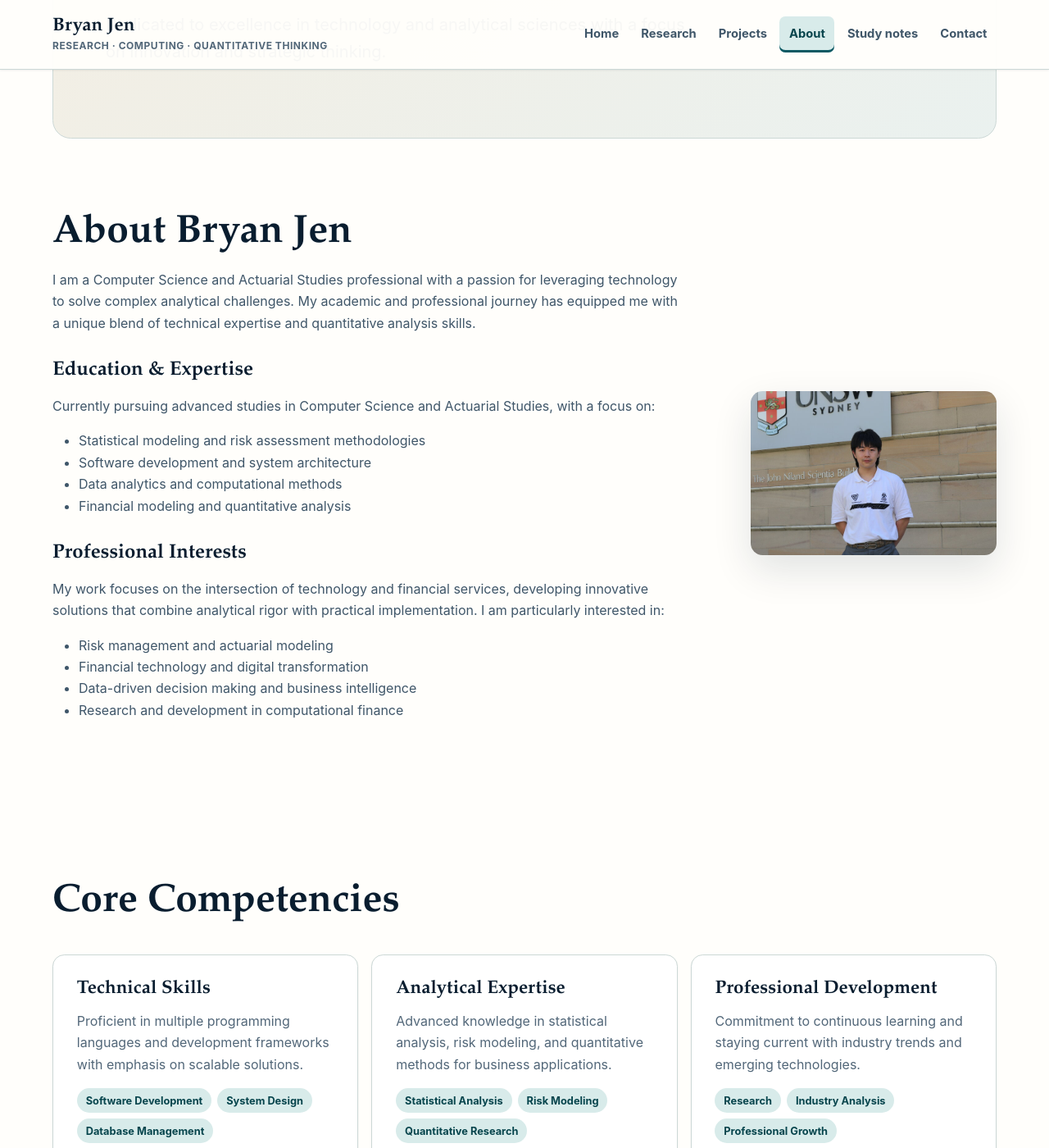
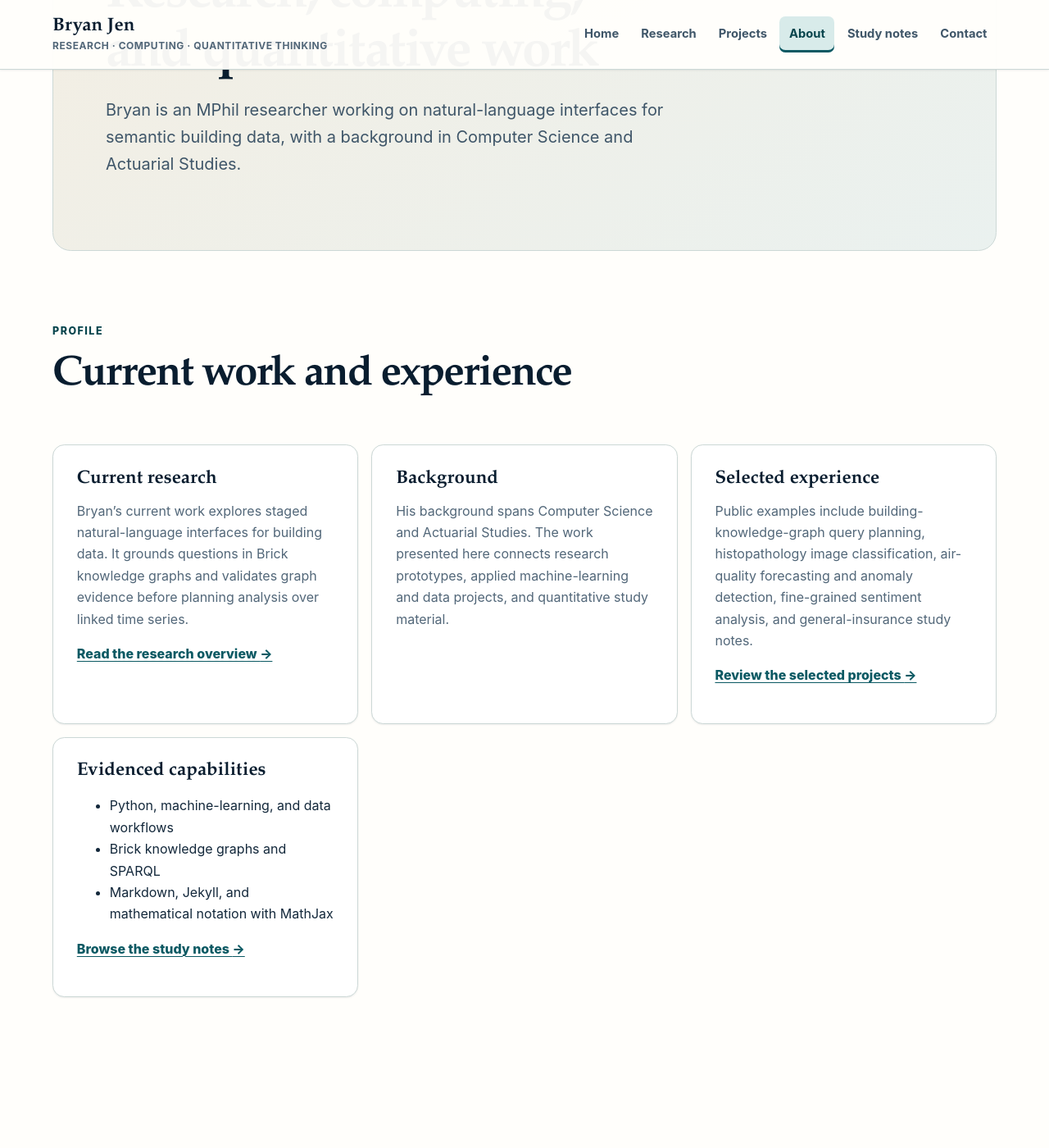
Before and after one commit to bryan890115/bryan890115.github.io, a Jekyll site: the page built from pages/about.html, in a window 1280 px wide and 1400 px high, scrolled down 312 px. Shown: the whole window at 82% size. Built offline with Jekyll 4.4.1, drawn with Linux system fonts in a browser that asks for light colours; some of the changed text lies outside the part shown.

Commit message:
Complete About, contact, and study-note integration

```diff
--- a/pages/about.html
+++ b/pages/about.html
@@ -1,78 +1,58 @@
 ---
 layout: default
 title: About
-description: Background information about Bryan Jen's work in Computer Science and Actuarial Studies.
+description: Bryan Jen's research focus, Computer Science and Actuarial Studies background, and evidence-backed technical work.
 nav_key: about
 ---
 
-        <section class="hero">
-            <div class="hero-content">
-                <h1 class="hero-title">Professional Background</h1>
-                <p class="hero-subtitle">Dedicated to excellence in technology and analytical sciences with a focus on innovation and strategic thinking.</p>
-            </div>
-        </section>
+<section class="hero" aria-labelledby="about-title">
+  <div class="hero-content">
+    <p class="eyebrow">About</p>
+    <h1 class="hero-title" id="about-title">Research, computing, and quantitative work</h1>
+    <p class="hero-subtitle">
+      Bryan is an MPhil researcher working on natural-language interfaces for semantic building data, with a background in Computer Science and Actuarial Studies.
+    </p>
+  </div>
+</section>
 
-        <section class="about-preview">
-            <div class="about-content">
-                <div class="about-text">
-                    <h2>About Bryan Jen</h2>
-                    <p>I am a Computer Science and Actuarial Studies professional with a passion for leveraging technology to solve complex analytical challenges. My academic and professional journey has equipped me with a unique blend of technical expertise and quantitative analysis skills.</p>
+<section class="cards-showcase" aria-labelledby="about-overview-title">
+  <div class="section-heading section-heading--compact">
+    <p class="eyebrow">Profile</p>
+    <h2 id="about-overview-title">Current work and experience</h2>
+  </div>
 
-                    <h3 style="margin-top: 2rem; margin-bottom: 1rem; font-size: 1.5rem; font-weight: 600;">Education & Expertise</h3>
-                    <p>Currently pursuing advanced studies in Computer Science and Actuarial Studies, with a focus on:</p>
-                    <ul style="margin: 1rem 0; padding-left: 2rem; color: #475569;">
-                        <li>Statistical modeling and risk assessment methodologies</li>
-                        <li>Software development and system architecture</li>
-                        <li>Data analytics and computational methods</li>
-                        <li>Financial modeling and quantitative analysis</li>
-                    </ul>
+  <div class="cards-grid">
+    <article class="card-item">
+      <h3>Current research</h3>
+      <p>
+        Bryan’s current work explores staged natural-language interfaces for building data. It grounds questions in Brick knowledge graphs and validates graph evidence before planning analysis over linked time series.
+      </p>
+      <p><a class="card-link" href="{{ '/pages/research.html' | relative_url }}">Read the research overview <span aria-hidden="true">→</span></a></p>
+    </article>
 
-                    <h3 style="margin-top: 2rem; margin-bottom: 1rem; font-size: 1.5rem; font-weight: 600;">Professional Interests</h3>
-                    <p>My work focuses on the intersection of technology and financial services, developing innovative solutions that combine analytical rigor with practical implementation. I am particularly interested in:</p>
-                    <ul style="margin: 1rem 0; padding-left: 2rem; color: #475569;">
-                        <li>Risk management and actuarial modeling</li>
-                        <li>Financial technology and digital transformation</li>
-                        <li>Data-driven decision making and business intelligence</li>
-                        <li>Research and development in computational finance</li>
-                    </ul>
-                </div>
-                <div class="about-image">
-                    <img src="{{ '/assets/images/profile-professional.jpg' | relative_url }}" alt="Bryan Jen Professional Profile" class="profile-pic">
-                </div>
-            </div>
-        </section>
+    <article class="card-item">
+      <h3>Background</h3>
+      <p>
+        His background spans Computer Science and Actuarial Studies. The work presented here connects research prototypes, applied machine-learning and data projects, and quantitative study material.
+      </p>
+    </article>
 
-        <section class="cards-showcase">
-            <h2>Core Competencies</h2>
-            <div class="cards-grid">
-                <div class="card-item">
-                    <h3>Technical Skills</h3>
-                    <p>Proficient in multiple programming languages and development frameworks with emphasis on scalable solutions.</p>
-                    <div class="card-stats">
-                        <span>Software Development</span>
-                        <span>System Design</span>
-                        <span>Database Management</span>
-                    </div>
-                </div>
+    <article class="card-item">
+      <h3>Selected experience</h3>
+      <p>
+        Public examples include building-knowledge-graph query planning, histopathology image classification, air-quality forecasting and anomaly detection, fine-grained sentiment analysis, and general-insurance study notes.
+      </p>
+      <p><a class="card-link" href="{{ '/pages/projects.html' | relative_url }}">Review the selected projects <span aria-hidden="true">→</span></a></p>
+    </article>
 
-                <div class="card-item">
-                    <h3>Analytical Expertise</h3>
-                    <p>Advanced knowledge in statistical analysis, risk modeling, and quantitative methods for business applications.</p>
-                    <div class="card-stats">
-                        <span>Statistical Analysis</span>
-                        <span>Risk Modeling</span>
-                        <span>Quantitative Research</span>
-                    </div>
-                </div>
-
-                <div class="card-item">
-                    <h3>Professional Development</h3>
-                    <p>Commitment to continuous learning and staying current with industry trends and emerging technologies.</p>
-                    <div class="card-stats">
-                        <span>Research</span>
-                        <span>Industry Analysis</span>
-                        <span>Professional Growth</span>
-                    </div>
-                </div>
-            </div>
-        </section>
+    <article class="card-item">
+      <h3>Evidenced capabilities</h3>
+      <ul>
+        <li>Python, machine-learning, and data workflows</li>
+        <li>Brick knowledge graphs and SPARQL</li>
+        <li>Markdown, Jekyll, and mathematical notation with MathJax</li>
+      </ul>
+      <p><a class="card-link" href="{{ '/study-notes/' | relative_url }}">Browse the study notes <span aria-hidden="true">→</span></a></p>
+    </article>
+  </div>
+</section>
```
Also changed, not shown: pages/contact.html (+30 -61 lines), pages/study-notes.html (+9 -4 lines), site-check.json (+1 -13 lines), tests/test_check_site.py (+2 -15 lines).
